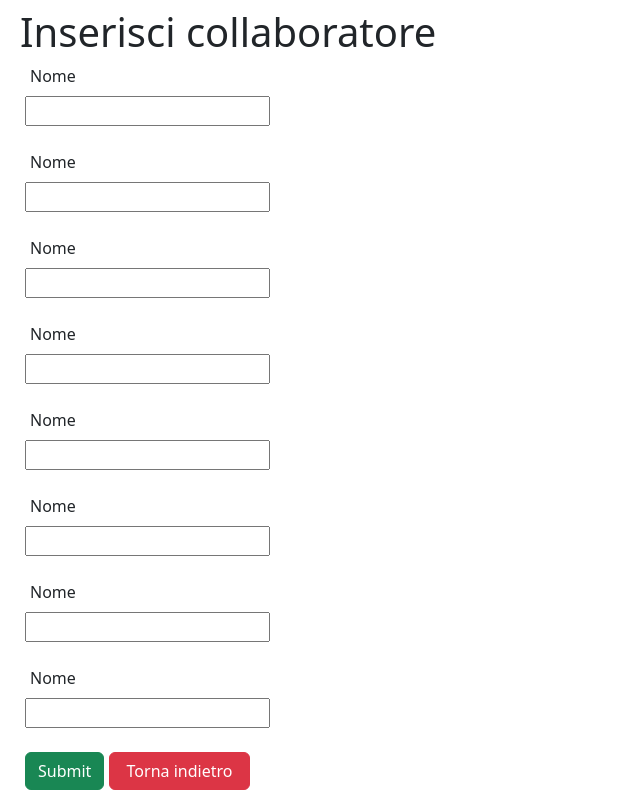
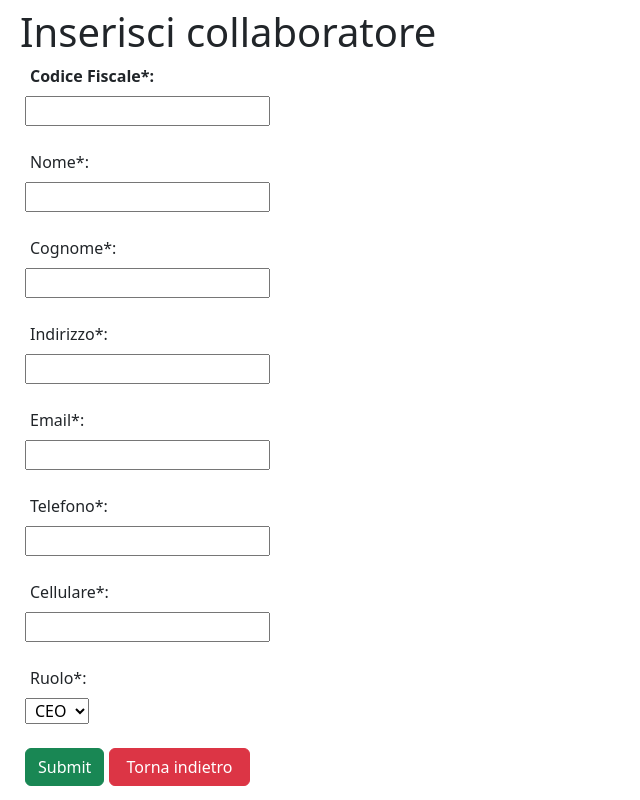
Before and after one commit to fcaneo00/crm, a Django app: page /azienda/add/ in a window 1280 px wide. Shown: the whole page, without its empty margins (0-640 px from the left). Run offline with Django 4.2, Linux system fonts and the light colour scheme; data comes from the database, SQL or seed files in the repository; both versions use the stored data as it was after the commit.

Commit message:
azienda.collaboratore form added

```diff
--- a/azienda/templates/addCollaboratore.html
+++ b/azienda/templates/addCollaboratore.html
@@ -8,29 +8,35 @@
 <div class="form-wrapper">
     <form action="addrecord/" method="post">
         {% csrf_token %}
-        <label class="form-label">Nome</label><br>
+        <label class="form-label" style="font-weight: bold;">Codice Fiscale*:</label><br>
+        <input required type="text" name="codiceFiscale">
+        <br><br>
+        <label class="form-label">Nome*:</label><br>
         <input required type="text" name="nome">
         <br><br>
-        <label class="form-label">Nome</label><br>
-        <input required type="text" name="nome">
+        <label class="form-label">Cognome*:</label><br>
+        <input required type="text" name="cognome">
         <br><br>
-        <label class="form-label">Nome</label><br>
-        <input required type="text" name="nome">
+        <label class="form-label">Indirizzo*:</label><br>
+        <input required type="text" name="indirizzo">
         <br><br>
-        <label class="form-label">Nome</label><br>
-        <input required type="text" name="nome">
+        <label class="form-label">Email*:</label><br>
+        <input required type="email" name="email">
         <br><br>
-        <label class="form-label">Nome</label><br>
-        <input required type="text" name="nome">
+        <label class="form-label">Telefono*:</label><br>
+        <input required type="text" name="telefono">
         <br><br>
-        <label class="form-label">Nome</label><br>
-        <input required type="text" name="nome">
+        <label class="form-label">Cellulare*:</label><br>
+        <input required type="text" name="cellulare">
         <br><br>
-        <label class="form-label">Nome</label><br>
-        <input required type="text" name="nome">
-        <br><br>
-        <label class="form-label">Nome</label><br>
-        <input required type="text" name="nome">
+        <label class="form-label">Ruolo*:</label><br>
+        <select required type="text" name="ruolo">
+            {% for ruolo in ruoli %}
+            <option value={{ ruolo.id }}>
+                {{ ruolo.nome }}
+            </option>
+            {% endfor %}
+        </select>
         <br><br>
         <input class="btn btn-success" type="submit" value="Submit">
         <button class="btn btn-danger"><a href="../">Torna indietro</a></button>
--- a/azienda/views.py
+++ b/azienda/views.py
@@ -1,4 +1,4 @@
-from .models import Collaboratore
+from .models import Collaboratore, Ruolo
 from django.shortcuts import render
 from django.template import loader
 from django.urls import reverse
@@ -17,12 +17,25 @@ def index(request):
 
 def formAdd(request):
     template = loader.get_template('addCollaboratore.html')
-    collaboratori = Collaboratore.objects.all().values()
+    ruoli = Ruolo.objects.all().values()
     context = {
-
+        "ruoli": ruoli
     }
     return HttpResponse(template.render(context, request))
 
 def addRecord(request):
 
-    return HttpResponseRedirect(reverse('index'))
+    collaboratore = Collaboratore(
+        codiceFiscale = request.POST['codiceFiscale'],
+        nome = request.POST['nome'],
+        cognome = request.POST['cognome'],
+        indirizzo = request.POST['indirizzo'],
+        email = request.POST['email'],
+        telefono = request.POST['telefono'],
+        cellulare = request.POST['cellulare'],
+        ruolo = Ruolo(request.POST['ruolo']),
+    )
+
+    collaboratore.save()
+
+    return HttpResponseRedirect(reverse(index))
--- a/intervista/views.py
+++ b/intervista/views.py
@@ -49,4 +49,4 @@ def addRecord(request):
 
     collection.insert_one(intervista)
 
-    return HttpResponseRedirect(reverse('index'))
+    return HttpResponseRedirect(reverse(index))
```
Also changed, not shown: db.sqlite3.
